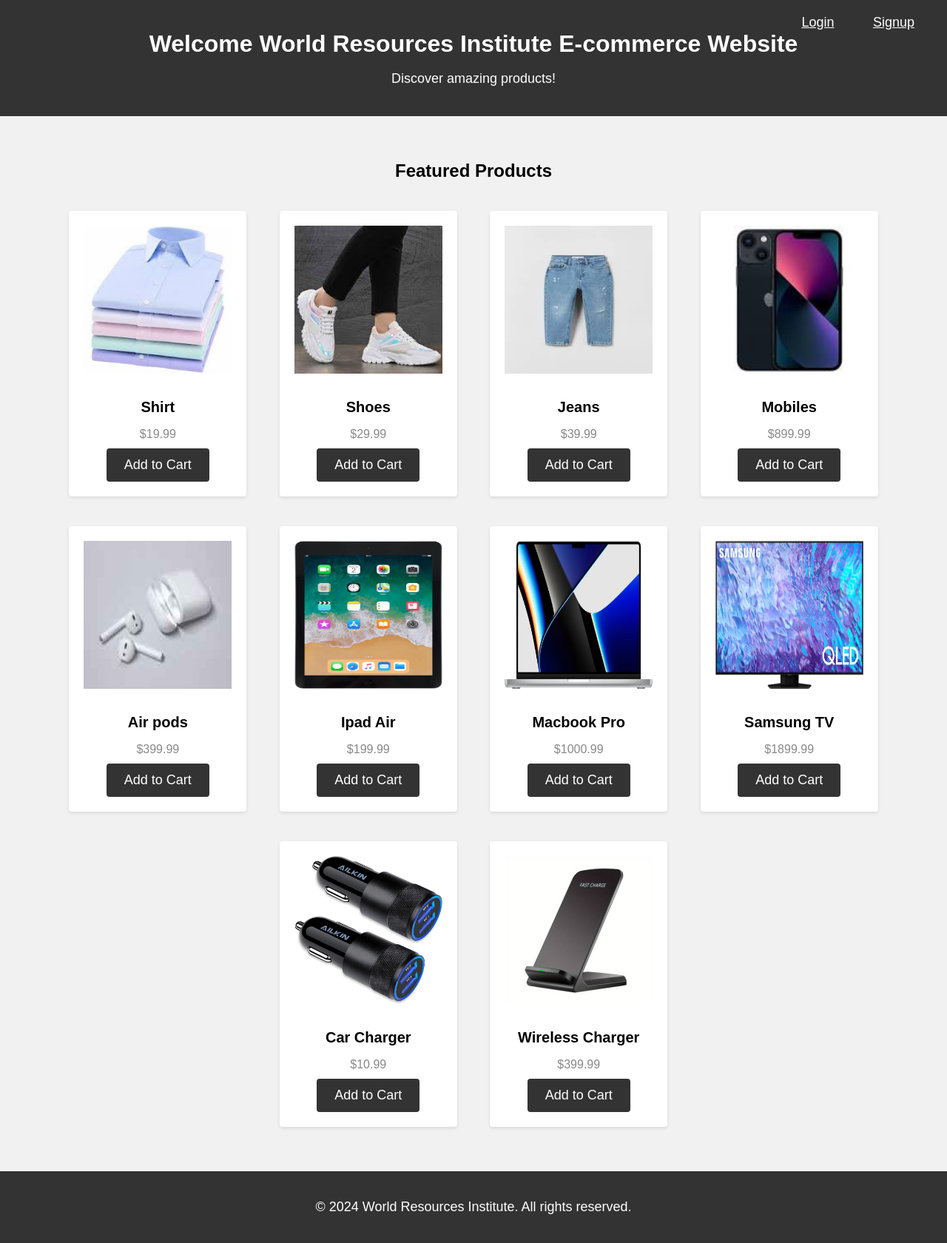
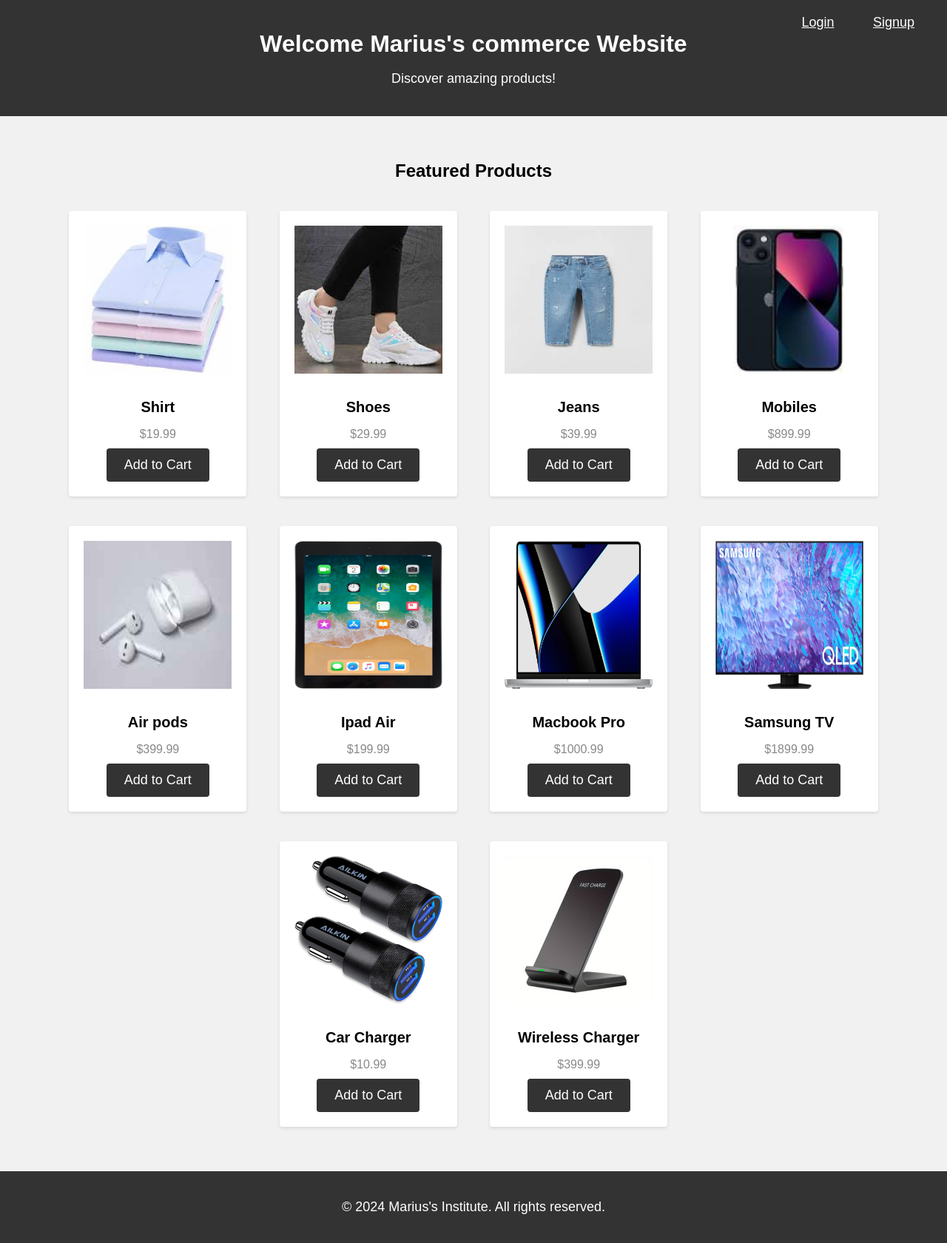
Before and after one commit to mariusforreal/ecommerce-web-app, a plain HTML site: page server2/index.html in a window 1280 px wide. Shown: the whole page at 74% size. Drawn offline with Linux system fonts and the light colour scheme.

Commit message:
Update index.html

```diff
--- a/server2/index.html
+++ b/server2/index.html
@@ -3,7 +3,7 @@
 <head>
   <meta charset="UTF-8">
   <meta name="viewport" content="width=device-width, initial-scale=1.0">
-  <title>Welcome World Resources Institute E-commerce Website</title>
+  <title>Welcome Marius's commerce Website</title>
   <style>
     body {
       font-family: Arial, sans-serif;
@@ -92,7 +92,7 @@
 <body>
 
   <header>
-    <h1>Welcome World Resources Institute E-commerce Website</h1>
+    <h1>Welcome Marius's commerce Website</h1>
     <p>Discover amazing products!</p>
     <!-- Add the login and signup buttons with proper links -->
     <div class="cta-buttons">
@@ -165,6 +165,6 @@
  </section>
 
   <footer>
-    <p>&copy; 2024 World Resources Institute. All rights reserved.</p>
+    <p>&copy; 2024 Marius's Institute. All rights reserved.</p>
   </footer>
 </body>
```
